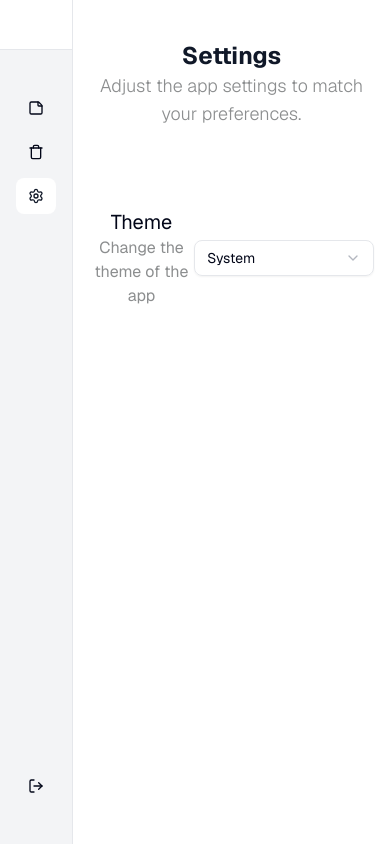
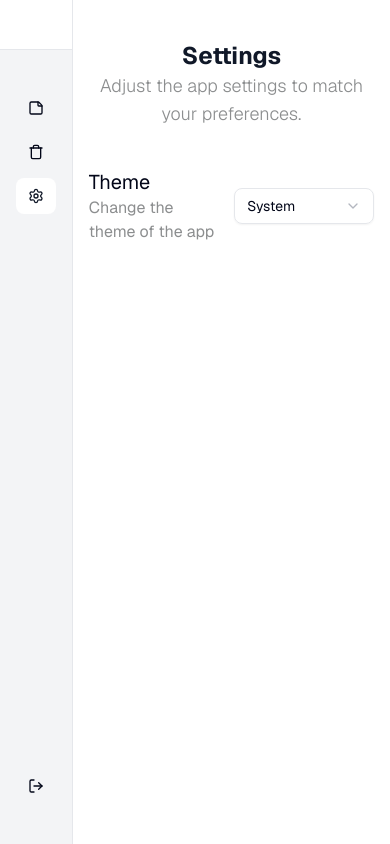
Before and after one commit to crstelli/inka, a Next.js app: page /settings in a window 390 px wide. Built offline with nearby package versions, Linux system fonts and the light colour scheme; no server answers; sample sign-in values are in the browser's storage.

Commit message:
Fixed settings page responsive design.

```diff
--- a/app/(app)/settings/page.tsx
+++ b/app/(app)/settings/page.tsx
@@ -6,7 +6,7 @@ export default function page() {
     <Section>
       <h1 className="text-2xl font-bold text-primary">Settings</h1>
       <h2 className="text-lg text-secondary font-light">Adjust the app settings to match your preferences.</h2>
-      <div className="mt-20 grid grid-cols-[1fr_auto] items-center w-full">
+      <div className="mt-10 gap-x-4 grid text-left grid-cols-[1fr_auto] items-center w-full max-w-[600px] mx-auto">
         <h3 className="text-xl">Theme</h3>
         <div className="row-span-2">
           <ThemeSelector />
--- a/components/ThemeSelector.tsx
+++ b/components/ThemeSelector.tsx
@@ -8,7 +8,7 @@ function ThemeSelector() {
 
   return (
     <Select value={theme} onValueChange={(t) => setTheme(t)}>
-      <SelectTrigger className="w-[180px]">
+      <SelectTrigger className="w-35 lg:w-50">
         <SelectValue placeholder="Choose a theme" />
       </SelectTrigger>
       <SelectContent>
```
